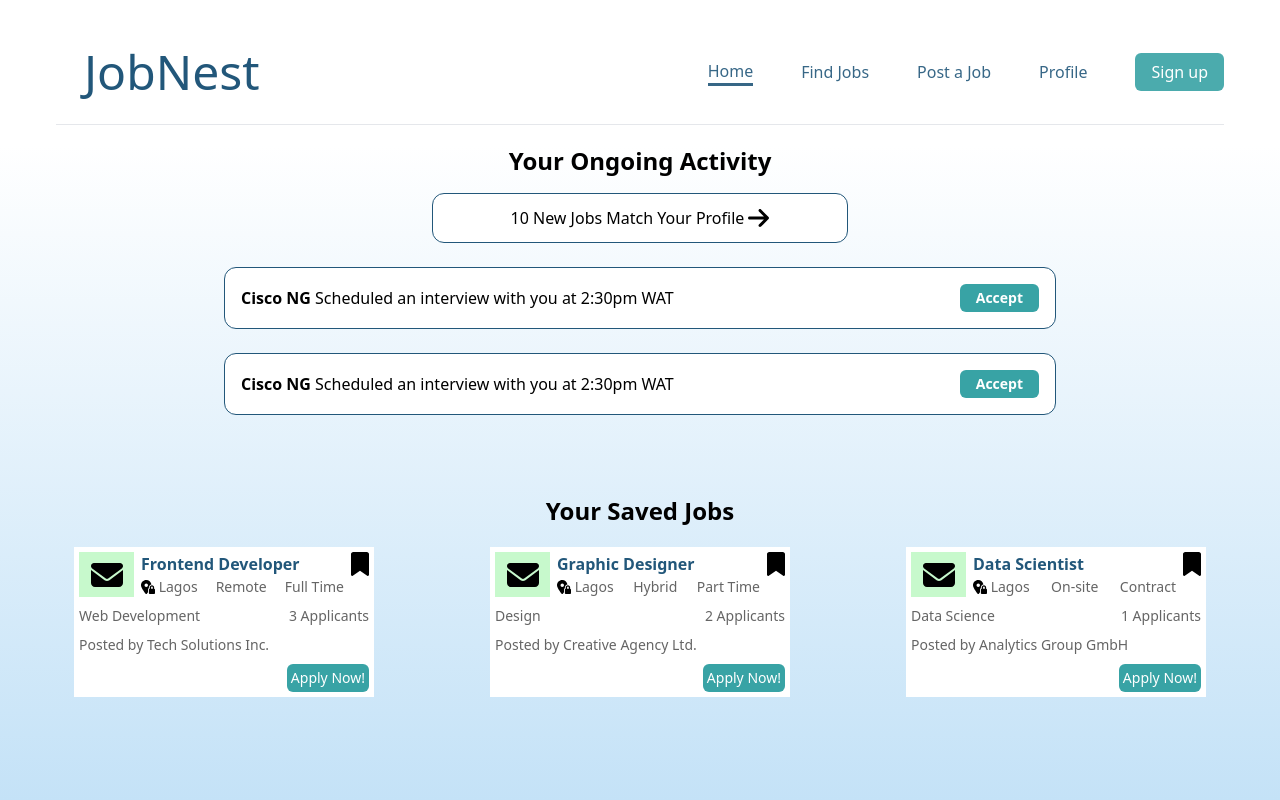
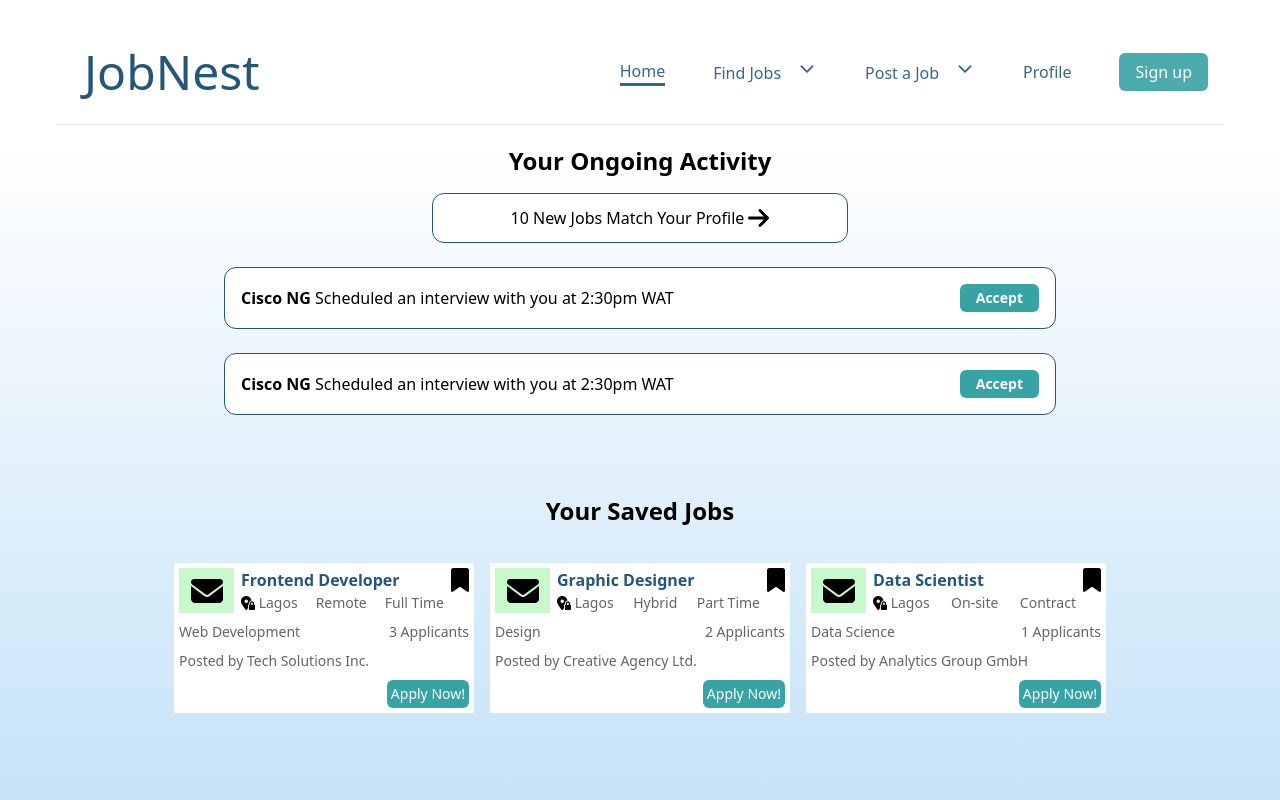
Before and after one commit to CardinalSparrow/JobNest, a React (Vite) app: page /find/saved in a window 1280 px wide. Shown: the top 800 px of the page. Built offline with nearby package versions, Linux system fonts and the light colour scheme.

Commit message:
fixing nav and saved container

```diff
--- a/src/App.css
+++ b/src/App.css
@@ -6,7 +6,7 @@
 	--bgColor2: #80ed99;
 	--bgColor3: #c7f9cc;
 }
-*{
+* {
 	box-sizing: border-box;
 }
 .nav-menu li:hover {
--- a/src/components/Nav.jsx
+++ b/src/components/Nav.jsx
@@ -1,7 +1,12 @@
-import React, { useRef, useState } from "react";
+import React, { useEffect, useRef, useState } from "react";
 import { Link, useLocation, useNavigate } from "react-router-dom";
 // import icon from "../images/login-image.png";
-import { IoCloseCircle, IoMenuSharp } from "react-icons/io5";
+import {
+	IoCloseCircle,
+	IoMenuSharp,
+	IoChevronDown,
+	IoChevronUp,
+} from "react-icons/io5";
 
 const Nav = ({ isLoggedIn, setIsLoggedIn }) => {
 	const [menu, setMenu] = useState("home");
@@ -15,14 +20,70 @@ const Nav = ({ isLoggedIn, setIsLoggedIn }) => {
 	});
 
 	const navigate = useNavigate();
+	const location = useLocation();
 
-  const location = useLocation();
 	const AuthPage =
 		location.pathname === "/sign-in" || location.pathname === "/sign-up";
+
+	const mobileMenuRef = useRef(null);
+
+	// Close mobile menu on navigation
+	useEffect(() => {
+		setMobileMenuOpen(false);
+	}, [location.pathname]);
+
+	// Close mobile menu when clicking outside
+	useEffect(() => {
+		const handleClickOutside = (event) => {
+			if (
+				mobileMenuRef.current &&
+				!mobileMenuRef.current.contains(event.target)
+			) {
+				setMobileMenuOpen(false);
+			}
+		};
+
+		if (mobileMenuOpen) {
+			document.addEventListener("mousedown", handleClickOutside);
+		} else {
+			document.removeEventListener("mousedown", handleClickOutside);
+		}
+
+		return () => {
+			document.removeEventListener("mousedown", handleClickOutside);
+		};
+	}, [mobileMenuOpen]);
 
 	const toggleMobileMenu = () => {
 		setMobileMenuOpen(!mobileMenuOpen);
 	};
+
+	const handleDropdownToggle = (type) => {
+		setDropdownOpen((prev) => ({
+			...prev,
+			[type]: !prev[type], // Toggle the selected dropdown
+		}));
+	};
+
+	// Close mobile menu when clicking outside
+	useEffect(() => {
+		const handleClickOutside = (event) => {
+			if (
+				mobileMenuRef.current &&
+				!mobileMenuRef.current.contains(event.target)
+			) {
+				setMobileMenuOpen(false);
+			}
+		};
+
+		if (mobileMenuOpen) {
+			document.addEventListener("mousedown", handleClickOutside);
+		}
+
+		return () => {
+			document.removeEventListener("mousedown", handleClickOutside);
+		};
+	}, [mobileMenuOpen]); // Keep only one instance of this
 
 	const handleLogin = () => {
 		// setIsLoggedIn(true);
@@ -40,11 +101,11 @@ const Nav = ({ isLoggedIn, setIsLoggedIn }) => {
 		}
 	};
 
-  const timeoutRef = useRef(null);
+	const timeoutRef = useRef({});
 
 	const handleDropdown = (type, isOpen) => {
-    if (timeoutRef.current) {
-      clearTimeout(timeoutRef.current);
+		if (timeoutRef.current[type]) {
+			clearTimeout(timeoutRef.current[type]);
 		}
 
 		if (isOpen) {
@@ -54,21 +115,24 @@ const Nav = ({ isLoggedIn, setIsLoggedIn }) => {
 				profile: type === "profile",
 			});
 		} else {
-      timeoutRef.current = setTimeout(() => {
+			timeoutRef.current[type] = setTimeout(() => {
 				setDropdownOpen((prev) => ({ ...prev, [type]: false }));
 			}, 200);
 		}
 	};
 
 	return (
-    <nav className=" relative flex items-center w-full sm:py-5 sm:my-5 my-2 justify-between bg-white border-b border-black-100 shadow-black-200  z-30">
+		<nav
+			ref={mobileMenuRef}
+			className=" relative flex items-center w-full sm:py-5 sm:my-5 my-2 justify-between bg-white border-b border-black-100 shadow-black-200  z-30"
+		>
 			<Link to="/" onClick={() => setMenu("home")}>
 				<div className="sm:p-2 p-1 mx-5">
 					<h1 className="text-primary xl:text-5xl text-3xl">JobNest</h1>
 				</div>
 			</Link>
 			<div
-        className="sm:hidden absolute  right-10"
+				className="sm:hidden absolute right-10"
 				onClick={toggleMobileMenu}
 				aria-label="Toggle mobile menu"
 			>
@@ -79,7 +143,7 @@ const Nav = ({ isLoggedIn, setIsLoggedIn }) => {
 				)}
 			</div>
 			<ul
-        className={`nav-menu sm:bg-transparent bg-background2-default opacity-90 sm:relative absolute sm:flex sm:flex-row flex-col  items-center xl:gap-12 sm:gap-12 text-primary text-md sm:w-auto w-[40%] rounded-md sm:top-0 sm:right-0 top-12 right-2 gap-2 sm:pb-0 pb-5 ${
+				className={`nav-menu sm:bg-transparent bg-background2-default opacity-90 sm:relative absolute sm:flex sm:flex-row flex-col  sm:items-center xl:gap-12 sm:gap-12 text-primary text-md sm:w-auto w-[50%] rounded-md sm:top-0 sm:right-0 top-12 right-2 gap-2 sm:pb-0 pb-5 sm:pl-0 px-4 ${
 					mobileMenuOpen ? "flex" : "hidden"
 				}`}
 			>
@@ -96,26 +160,23 @@ const Nav = ({ isLoggedIn, setIsLoggedIn }) => {
 					</Link>
 				</li>
 				<li
-          className="relative"
-          onMouseEnter={() => handleDropdown("find", true)}
-          onMouseLeave={() => handleDropdown("find", false)}
+					className="relative sm:hover:block"
+					// onMouseLeave={() => handleDropdown("find", false)}
+					// onMouseEnter={() => handleDropdown("find", true)}
 				>
-          <Link
-            to="/find"
-            className={`relative z-50`}
-            onClick={() => {
-              setMenu("find");
-              setMobileMenuOpen(false);
-            }}
-          >
+					<div className="flex items-center justify-between sm:block">
+						<Link to="/find" onClick={() => setMenu("find")}>
 							Find Jobs{menu === "find" && !AuthPage && <hr />}
 						</Link>
+						<button
+							className=" lg:ml-4 text-xl "
+							onClick={() => handleDropdownToggle("find")}
+						>
+							{dropdownOpen.find ? <IoChevronUp /> : <IoChevronDown />}
+						</button>
+					</div>
 					{dropdownOpen.find && (
-            <ul
-              className="w-max absolute top-8 left-0 bg-white shadow-2xl rounded-md z-50"
-              onMouseEnter={() => handleDropdown("find", true)}
-              onMouseLeave={() => handleDropdown("find", false)}
-            >
+						<ul className="w-max sm:absolute top-8 left-0 bg-white shadow-2xl rounded-md">
 							<li>
 								<Link
 									to="/find/saved"
@@ -136,26 +197,23 @@ const Nav = ({ isLoggedIn, setIsLoggedIn }) => {
 					)}
 				</li>
 				<li
-          className="relative"
-          onMouseEnter={() => handleDropdown("post", true)}
-          onMouseLeave={() => handleDropdown("post", false)}
+					className="relative sm:hover:block"
+					// onMouseEnter={() => handleDropdown("post", true)}
+					// onMouseLeave={() => handleDropdown("post", false)}
 				>
-          <Link
-            to="/post"
-            className={`relative z-50`}
-            onClick={() => {
-              setMenu("post");
-              setMobileMenuOpen(false);
-            }}
-          >
+					<div className="flex items-center justify-between sm:block">
+						<Link to="/post" onClick={() => setMenu("post")}>
 							Post a Job{menu === "post" && !AuthPage && <hr />}
 						</Link>
+						<button
+							className=" lg:ml-4 text-xl "
+							onClick={() => handleDropdownToggle("post")}
+						>
+							{dropdownOpen.post ? <IoChevronUp /> : <IoChevronDown />}
+						</button>
+					</div>
 					{dropdownOpen.post && (
-            <ul
-              className="w-max absolute top-8 left-0 bg-white shadow-2xl rounded-md z-20"
-              onMouseEnter={() => handleDropdown("post", true)}
-              onMouseLeave={() => handleDropdown("post", false)}
-            >
+						<ul className="w-max sm:absolute top-8 left-0 bg-white shadow-2xl rounded-md">
 							<li>
 								<Link
 									to="/post/posted"
@@ -168,26 +226,23 @@ const Nav = ({ isLoggedIn, setIsLoggedIn }) => {
 					)}
 				</li>
 				<li
-          className="relative"
-          onMouseEnter={() => handleDropdown("profile", true)}
-          onMouseLeave={() => handleDropdown("profile", false)}
+					className="relative sm:hover:block"
+					// onMouseEnter={() => handleDropdown("profile", true)}
+					// onMouseLeave={() => handleDropdown("profile", false)}
 				>
-          <Link
-            to="/profile"
-            className={`relative z-50`}
-            onClick={() => {
-              setMenu("profile");
-              setMobileMenuOpen(false);
-            }}
-          >
+					<div className="flex items-center justify-between sm:block">
+						<Link to="/profile" onClick={() => setMenu("profile")}>
 							Profile{menu === "profile" && !AuthPage && <hr />}
 						</Link>
+						<button
+							className="sm:hidden ml-2 text-xl"
+							onClick={() => handleDropdownToggle("profile")}
+						>
+							{dropdownOpen.profile ? <IoChevronUp /> : <IoChevronDown />}
+						</button>
+					</div>
 					{dropdownOpen.profile && (
-            <ul
-              className="w-max absolute top-8 left-0 bg-white shadow-2xl rounded-md z-20"
-              onMouseEnter={() => handleDropdown("profile", true)}
-              onMouseLeave={() => handleDropdown("profile", false)}
-            >
+						<ul className="w-max sm:absolute top-8 left-0 bg-white shadow-2xl rounded-md">
 							<li>
 								<Link
 									to="/profile"
--- a/src/components/SavedJobsContainer.jsx
+++ b/src/components/SavedJobsContainer.jsx
@@ -20,12 +20,16 @@ export default function SavedJobsContainer() {
 		);
 	}
 	return (
-		<div
-			className={`flex sm:flex-row flex-col w-full mt-5 ml-auto mr-auto items-center justify-around `}
-		>
-			{savedJobs.map((jobOpening) => (
-				<JobOpening jobOpening={jobOpening} key={jobOpening.id} bg={"white"}/>
-			))}
+		<div className="flex  sm:justify-center">
+			<div className={`grid sm:grid-cols-2 lg:grid-cols-3 mt-5 mx-4 gap-4 `}>
+				{savedJobs.map((jobOpening) => (
+					<JobOpening
+						jobOpening={jobOpening}
+						key={jobOpening.id}
+						bg={"white"}
+					/>
+				))}
+			</div>
 		</div>
 	);
 }
```
Lines whose indentation alone changed are shown as unchanged.
